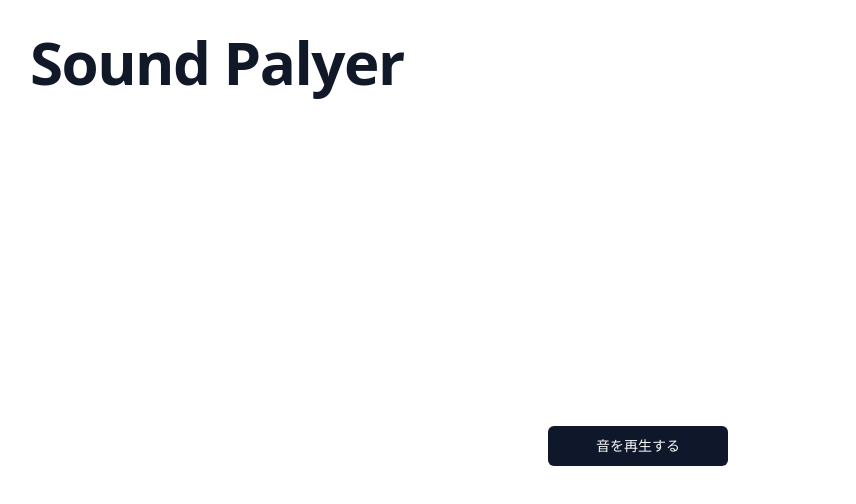
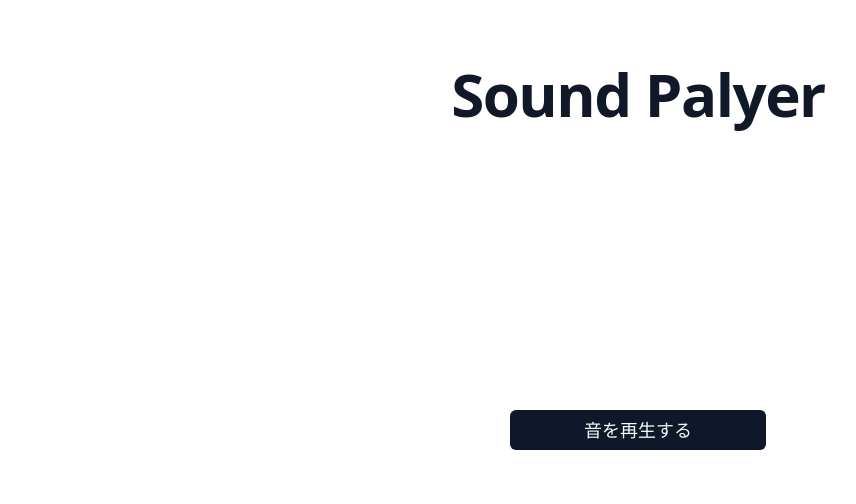
Before and after one commit to sofuetakuma112/node-sound-player, a React (Vite) app in the folder frontend/: page / in a window 1280 px wide. Shown: the top 504 px of the page, without its empty margins (2-858 px from the left). Built offline with nearby package versions, Linux system fonts and the light colour scheme.

Commit message:
スタイリング修正

```diff
--- a/frontend/src/App.tsx
+++ b/frontend/src/App.tsx
@@ -12,12 +12,12 @@ function App() {
   };
 
   return (
-    <div className="min-h-screen flex flex-col p-4 sm:p-8">
-      <h1 className="text-4xl mb-4 sm:mb-8 font-extrabold leading-none tracking-tight text-gray-900 md:text-5xl lg:text-6xl dark:text-white">
+    <div className="min-h-screen flex flex-col p-8 sm:p-16">
+      <h1 className="text-4xl text-center font-extrabold leading-none tracking-tight text-gray-900 md:text-5xl lg:text-6xl dark:text-white">
         Sound Palyer
       </h1>
       <div className="flex-1 flex flex-col justify-center items-center">
-        <Button onClick={handlePlaySound} className="w-[180px]">
+        <Button onClick={handlePlaySound} className="w-[180px] sm:w-[256px] sm:text-lg">
           音を再生する
         </Button>
       </div>
```
